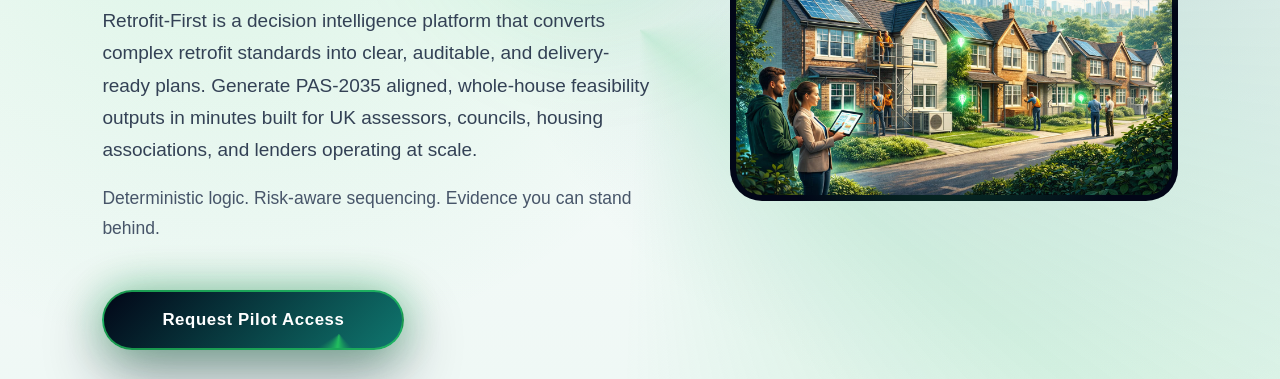
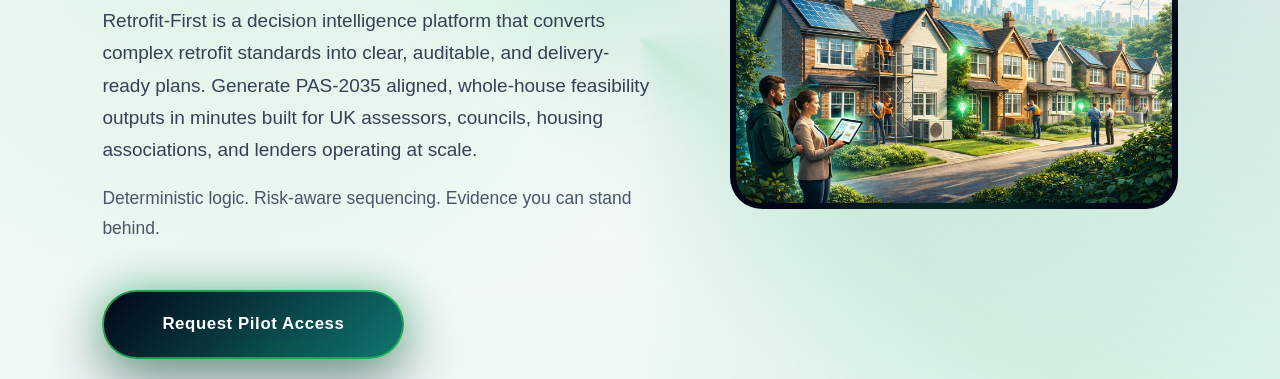
Before and after one commit to gayamnithyareddi99-collab/Retrofit-First, a plain HTML site: page index.html in a window 1280 px wide. Shown: the part 421-800 px from the top of the page. Drawn offline with Linux system fonts and the light colour scheme.

Commit message:
Update index.html

```diff
--- a/index.html
+++ b/index.html
@@ -72,30 +72,48 @@ body{
   margin:4px 0;
 }
 
-/* ================= HERO ================= */
-.hero{
-  padding:140px 8% 100px;
-  display:grid;
-  grid-template-columns:1.1fr 0.9fr;
-  gap:60px;
-  align-items:center;
-  background:linear-gradient(180deg,#ffffff,#e6f4f1);
-}
-
-.hero h1{
-  font-size:46px;
-  margin-bottom:18px;
-}
-
-.hero h1 span{
-  color:var(--primary);
-}
-
-.hero p{
-  font-size:18px;
-  max-width:560px;
-  color:var(--muted);
-}
+
+/* =========================
+   HERO CTA – TRUST MODEL
+   ========================= */
+
+.hero-cta{
+  margin-top:44px;
+  padding:18px 68px;
+  border-radius:999px;
+
+  background:#0f766e;
+  color:#ffffff;
+
+  font-size:17px;
+  font-weight:800;
+  letter-spacing:0.4px;
+  text-decoration:none;
+
+  display:inline-block;
+  text-align:center;
+
+  box-shadow:
+    0 14px 36px rgba(15,118,110,0.45);
+
+  transition:0.3s ease;
+}
+
+/* hover – calm lift */
+.hero-cta:hover{
+  background:#0b5f59;
+  transform:translateY(-2px);
+  box-shadow:
+    0 22px 60px rgba(15,118,110,0.6);
+}
+
+/* active – pressed feel */
+.hero-cta:active{
+  transform:translateY(0);
+  box-shadow:
+    0 10px 26px rgba(15,118,110,0.4);
+}
+
 
 /* =========================
    HERO CTA – NEW LIGHT MODEL
@@ -386,13 +404,9 @@ document.addEventListener("DOMContentLoaded",()=>{
   Deterministic logic. Risk-aware sequencing.
   Evidence you can stand behind.
 </p>
-
-
-
-    <button class="hero-cta">
-      <span>Request Pilot Access</span>
-    </button>
-
+    <a href="#pilot-contact" class="hero-cta">
+  <span>Request Pilot Access</span>
+</a>
   </div>
 
   <div class="hero-visual">
@@ -516,23 +530,9 @@ document.addEventListener("DOMContentLoaded",()=>{
     0 22px 60px rgba(15,23,42,0.45),
     0 0 40px rgba(34,197,94,0.45);
 
-  transition:0.45s ease;
-}
-
-/* travelling energy ring */
-.hero-cta::before{
-  content:"";
-  position:absolute;
-  inset:-3px;
-  border-radius:999px;
-  background:conic-gradient(
-    transparent,
-    rgba(34,197,94,0.95),
-    transparent 28%
-  );
-  animation:ringSpin 2.1s linear infinite;
-  z-index:0;
-}
+  transition:0.00s ease;
+}
+
 
 /* travelling light sweep */
 .hero-cta::after{
```
